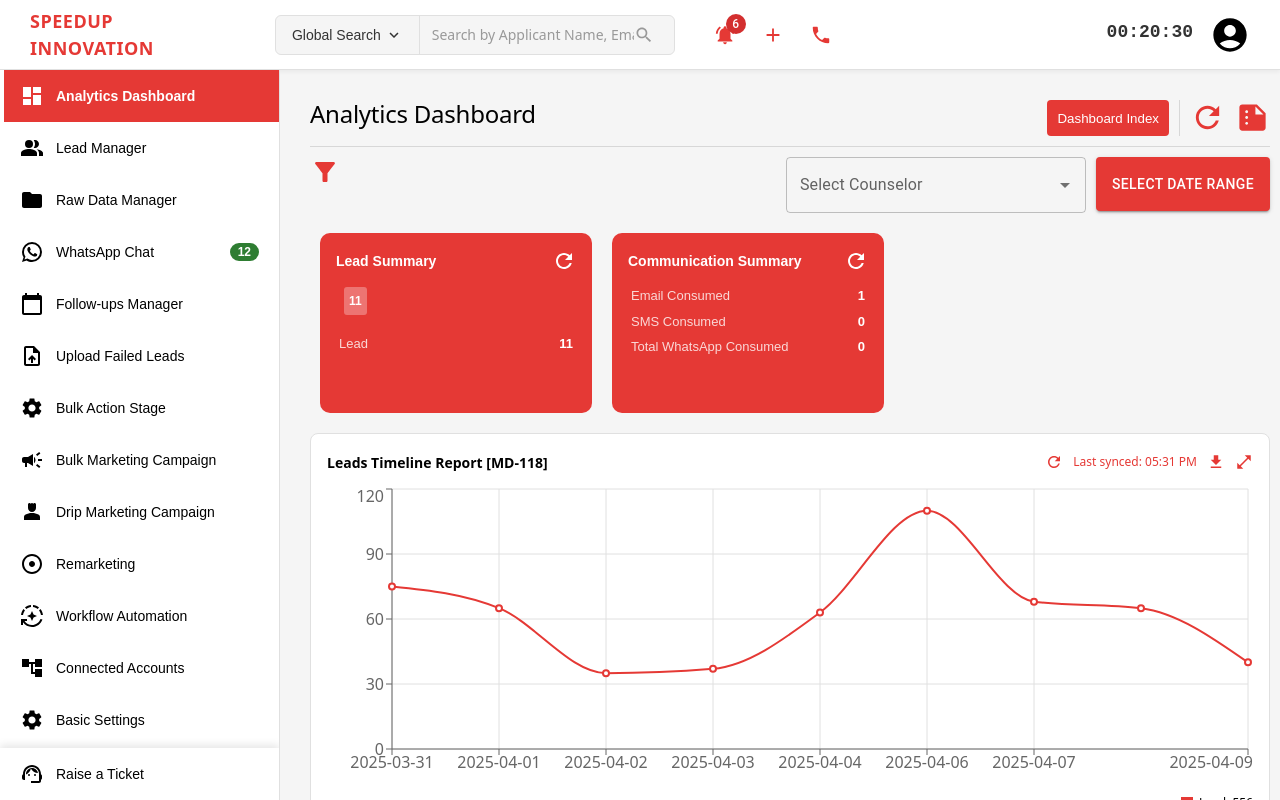
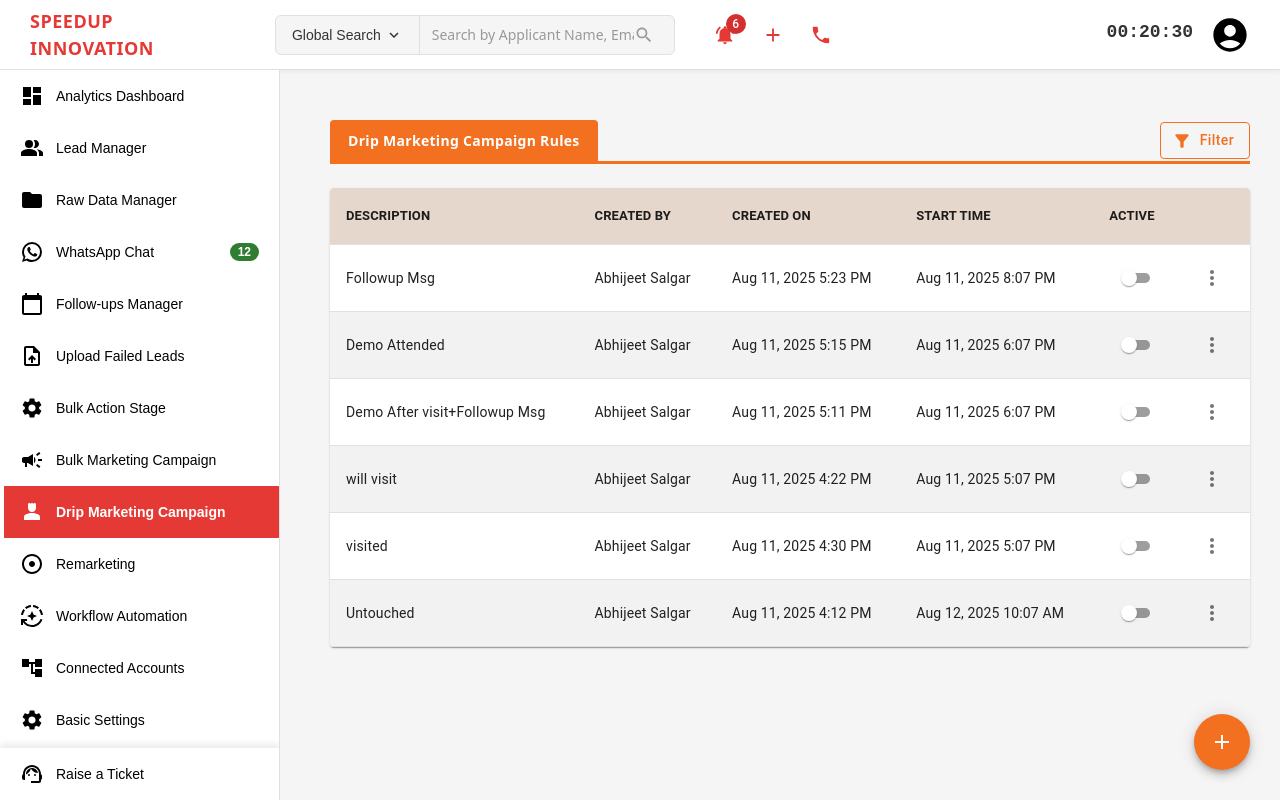
Before and after one commit to devifai-2026/extraaedge-admin, a React (Vite) app in the folder extraedge-admin/: page /dripmarketingcampaign in a window 1280 px wide. Before the commit this address led to /dashboard. Built offline with nearby package versions, Linux system fonts and the light colour scheme; sample sign-in values are in the browser's storage.

Commit message:
Ui Implementation

```diff
--- a/extraedge-admin/src/App.jsx
+++ b/extraedge-admin/src/App.jsx
@@ -11,6 +11,8 @@ import BulkUploadList from './pages/BulkUplodList/BulkUploadList'
 import FollowUpManager from './pages/FollowUpManager/FollowUpManager'
 import WhatsAppList from './pages/WhatsAppList/WhatAppsList'
 import BulkMarketingCampaign from './pages/BulkMarketingCampaign/BulkMarketingCampaign'
+import DripMarketingCampaign from './pages/DripMarketingCampaign/DripMarketingCampaign'
+import Remarketing from './pages/Remarketing/Remarketing'
 
 function App() {
   return (
@@ -56,8 +58,18 @@ function App() {
         />
 
         <Route
-          path="/bulkMarketingCampaign"
+          path="/bulkmarketingcampaign"
           element={<ProtectedRoute><Layout><BulkMarketingCampaign /></Layout></ProtectedRoute>}
+        />
+
+        <Route
+          path="/dripmarketingcampaign"
+          element={<ProtectedRoute><Layout><DripMarketingCampaign /></Layout></ProtectedRoute>}
+        />
+
+        <Route
+          path="/remarketing"
+          element={<ProtectedRoute><Layout><Remarketing /></Layout></ProtectedRoute>}
         />
 
         {/* Catch-all - redirect to dashboard for authenticated users, login otherwise */}
--- a/extraedge-admin/src/components/Layout/Sidebar.jsx
+++ b/extraedge-admin/src/components/Layout/Sidebar.jsx
@@ -27,9 +27,9 @@ const menuItems = [
   { id: 5, label: 'Follow-ups Manager', icon: CalendarTodayIcon, path: '/followupmanager' },
   { id: 6, label: 'Upload Failed Leads', icon: UploadFileIcon, path: '/failedleads' },
   { id: 7, label: 'Bulk Action Stage', icon: SettingsIcon, path: '/bulkuploadlist' },
-  { id: 8, label: 'Bulk Marketing Campaign', icon: CampaignIcon, path: '/bulkMarketingCampaign' },
-  { id: 9, label: 'Drip Marketing Campaign', icon: Person4Icon, path: '/bulkudploadlist' },
-  { id: 10, label: 'Remarketing', icon: AdjustIcon, path: '/bulkuplosadlist' },
+  { id: 8, label: 'Bulk Marketing Campaign', icon: CampaignIcon, path: '/bulkmarketingcampaign' },
+  { id: 9, label: 'Drip Marketing Campaign', icon: Person4Icon, path: '/dripmarketingcampaign' },
+  { id: 10, label: 'Remarketing', icon: AdjustIcon, path: '/remarketing' },
   { id: 11, label: 'Workflow Automation', icon: AutoModeIcon, path: '/bulkuplosadlist' },
   { id: 12, label: 'Connected Accounts', icon: AccountTreeIcon, path: '/bulkupsloadlsist' },
   { id: 13, label: 'Basic Settings', icon: SettingsIcon, path: '/bulkuploadslisst' },
--- /dev/null
+++ b/extraedge-admin/src/pages/DripMarketingCampaign/DripMarketingCampaign.css
@@ -0,0 +1,69 @@
+.drip-container {
+  padding: 20px;
+  background: #f5f5f5;
+  height: 100%;
+}
+
+/* Header */
+.drip-header {
+  display: flex;
+  justify-content: space-between;
+  align-items: center;
+  margin-bottom: 16px;
+  border-bottom: 3px solid #f37021;
+  margin-bottom: 24px;
+}
+
+.drip-tab-active {
+  background: #f37021;
+  color: #fff;
+  padding: 10px 18px;
+  border-radius: 4px 4px 0 0;
+  font-size: 14px;
+  font-weight: 600;
+  letter-spacing: 0.3px;
+}
+
+/* Filter Button */
+.filter-btn {
+  text-transform: none !important;
+  border-color: #f37021 !important;
+  color: #f37021 !important;
+}
+
+/* Table */
+.table-container {
+  border-radius: 6px;
+  overflow: hidden;
+}
+
+.table-head {
+  background-color: #e6d7cd;
+}
+
+.table-head th {
+  font-weight: 600;
+  font-size: 13px;
+}
+
+.table-row:nth-child(even) {
+  background-color: #f2f2f2;
+}
+
+.table-row td {
+  font-size: 14px;
+}
+
+/* Switch alignment */
+.MuiSwitch-root {
+  margin-left: 8px;
+}
+
+/* Floating Button */
+.fab-btn {
+  position: fixed !important;
+  bottom: 30px;
+  right: 30px;
+  background-color: #f37021 !important;
+  color: white !important;
+}
--- /dev/null
+++ b/extraedge-admin/src/pages/DripMarketingCampaign/DripMarketingCampaign.jsx
@@ -0,0 +1,142 @@
+import React from "react";
+import {
+    Table,
+    TableBody,
+    TableCell,
+    TableContainer,
+    TableHead,
+    TableRow,
+    Paper,
+    Switch,
+    IconButton,
+    Button,
+    Fab
+} from "@mui/material";
+import MoreVertIcon from "@mui/icons-material/MoreVert";
+import FilterAltIcon from "@mui/icons-material/FilterAlt";
+import AddIcon from "@mui/icons-material/Add";
+import "./DripMarketingCampaign.css";
+
+const data = [
+    {
+        description: "Followup Msg",
+        createdBy: "Abhijeet Salgar",
+        createdOn: "Aug 11, 2025 5:23 PM",
+        startTime: "Aug 11, 2025 8:07 PM",
+        active: false
+    },
+    {
+        description: "Demo Attended",
+        createdBy: "Abhijeet Salgar",
+        createdOn: "Aug 11, 2025 5:15 PM",
+        startTime: "Aug 11, 2025 6:07 PM",
+        active: false
+    },
+    {
+        description: "Demo After visit+Followup Msg",
+        createdBy: "Abhijeet Salgar",
+        createdOn: "Aug 11, 2025 5:11 PM",
+        startTime: "Aug 11, 2025 6:07 PM",
+        active: false
+    },
+    {
+        description: "will visit",
+        createdBy: "Abhijeet Salgar",
+        createdOn: "Aug 11, 2025 4:22 PM",
+        startTime: "Aug 11, 2025 5:07 PM",
+        active: false
+    },
+    {
+        description: "visited",
+        createdBy: "Abhijeet Salgar",
+        createdOn: "Aug 11, 2025 4:30 PM",
+        startTime: "Aug 11, 2025 5:07 PM",
+        active: false
+    },
+    {
+        description: "Untouched",
+        createdBy: "Abhijeet Salgar",
+        createdOn: "Aug 11, 2025 4:12 PM",
+        startTime: "Aug 12, 2025 10:07 AM",
+        active: false
+    }
+];
+
+const DripCampaignRules = () => {
+    const [rows, setRows] = React.useState(data);
+
+    const handleToggle = (index) => {
+        const updated = [...rows];
+        updated[index].active = !updated[index].active;
+        setRows(updated);
+    };
+
+    return (
+        <div className="drip-container">
+            {/* Header */}
+            {/* <div className="drip-header">
+                <h2>Drip Marketing Campaign Rules</h2>
+
+
+            </div> */}
+
+            <div className="drip-header">
+
+                <div className="drip-tab-active">Drip Marketing Campaign Rules</div>
+                <Button
+                    variant="outlined"
+                    startIcon={<FilterAltIcon />}
+                    className="filter-btn"
+                >
+                    Filter
+                </Button>
+            </div>
+
+            {/* Table */}
+            <TableContainer component={Paper} className="table-container">
+                <Table>
+                    <TableHead>
+                        <TableRow className="table-head">
+                            <TableCell>DESCRIPTION</TableCell>
+                            <TableCell>CREATED BY</TableCell>
+                            <TableCell>CREATED ON</TableCell>
+                            <TableCell>START TIME</TableCell>
+                            <TableCell>ACTIVE</TableCell>
+                            <TableCell></TableCell>
+                        </TableRow>
+                    </TableHead>
+
+                    <TableBody>
+                        {rows.map((row, index) => (
+                            <TableRow key={index} className="table-row">
+                                <TableCell>{row.description}</TableCell>
+                                <TableCell>{row.createdBy}</TableCell>
+                                <TableCell>{row.createdOn}</TableCell>
+                                <TableCell>{row.startTime}</TableCell>
+                                <TableCell>
+                                    <Switch
+                                        checked={row.active}
+                                        onChange={() => handleToggle(index)}
+                                        size="small"
+                                    />
+                                </TableCell>
+                                <TableCell>
+                                    <IconButton size="small">
+                                        <MoreVertIcon />
+                                    </IconButton>
+                                </TableCell>
+                            </TableRow>
+                        ))}
+                    </TableBody>
+                </Table>
+            </TableContainer>
+
+            {/* Floating Button */}
+            <Fab className="fab-btn">
+                <AddIcon />
+            </Fab>
+        </div>
+    );
+};
+
+export default DripCampaignRules;
--- /dev/null
+++ b/extraedge-admin/src/pages/Remarketing/Remarketing.css
@@ -0,0 +1,52 @@
+.fb-container {
+  width: 100%;
+  height: 100vh;
+  background-color: #f3f3f3;
+  position: relative;
+}
+
+/* Header */
+.fb-header {
+  /* display: flex;
+  align-items: center;
+  padding: 10px 15px; */
+  display: flex;
+  justify-content: space-between;
+  align-items: center;
+  margin-bottom: 16px;
+  border-bottom: 3px solid #f37021;
+  margin-bottom: 24px;
+}
+
+/* Orange Tab */
+.fb-tab {
+  background-color: #f37021;
+  color: #fff;
+  padding: 10px 18px;
+  font-weight: 500;
+  border-radius: 3px 3px 0 0;
+  font-size: 14px;
+}
+
+/* Full width orange line */
+.fb-underline {
+  height: 2px;
+  background-color: #f37021;
+  width: 100%;
+}
+
+/* Content */
+.fb-content {
+  height: calc(100vh - 70px);
+}
+
+/* Floating Button */
+.fb-fab {
+  position: fixed !important;
+  bottom: 25px;
+  right: 25px;
+  background-color: #fff !important;
+  color: #f37021 !important;
+  border: 1px solid #ddd;
+  box-shadow: 0px 2px 6px rgba(0,0,0,0.2);
+}
--- /dev/null
+++ b/extraedge-admin/src/pages/Remarketing/Remarketing.jsx
@@ -0,0 +1,31 @@
+import React from "react";
+import { Fab } from "@mui/material";
+import MyLocationIcon from "@mui/icons-material/MyLocation";
+import "./Remarketing.css";
+
+const Remarketing = () => {
+  return (
+    <div className="fb-container">
+
+      {/* Header */}
+      <div className="fb-header">
+        <div className="fb-tab">Facebook Audiences</div>
+      </div>
+
+
+
+      {/* Content Area */}
+      <div className="fb-content">
+        {/* Empty for now */}
+      </div>
+
+      {/* Floating Button */}
+      <Fab className="fb-fab">
+        <MyLocationIcon />
+      </Fab>
+
+    </div>
+  );
+};
+
+export default Remarketing;
```
